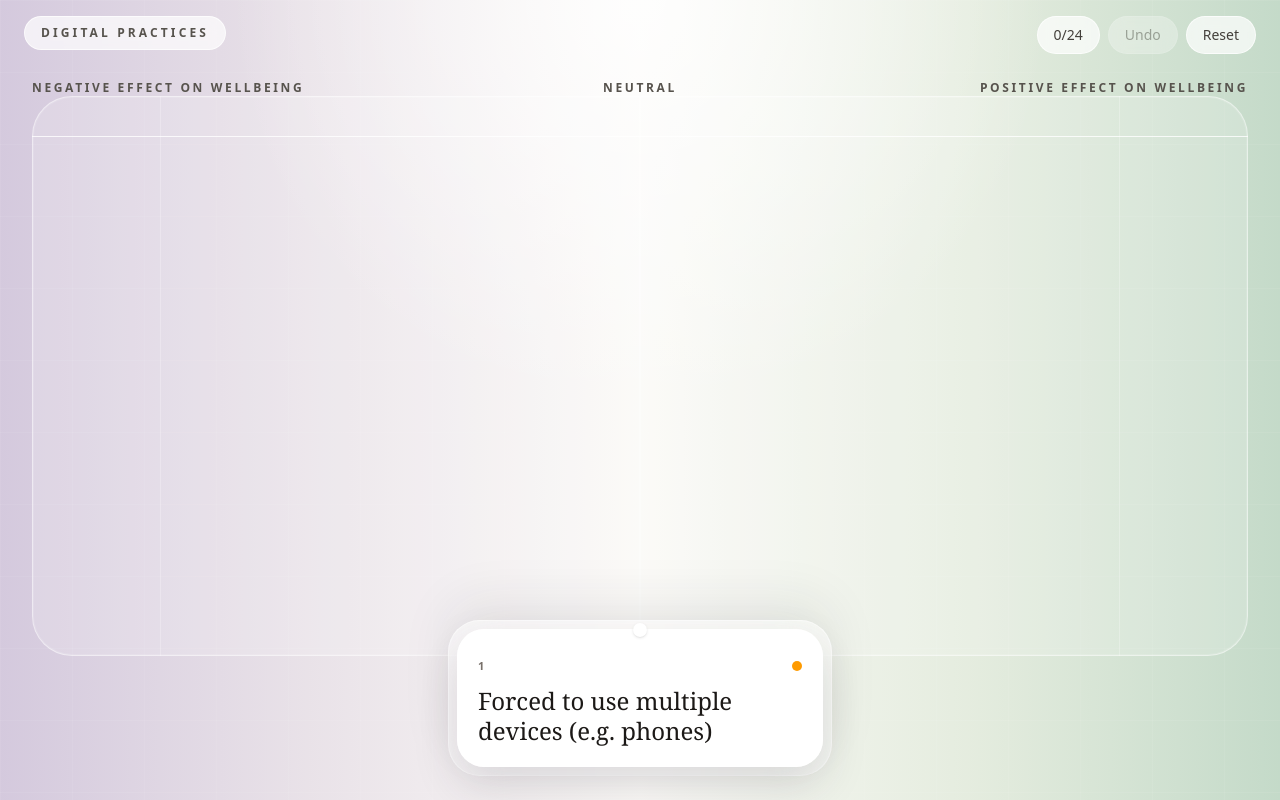
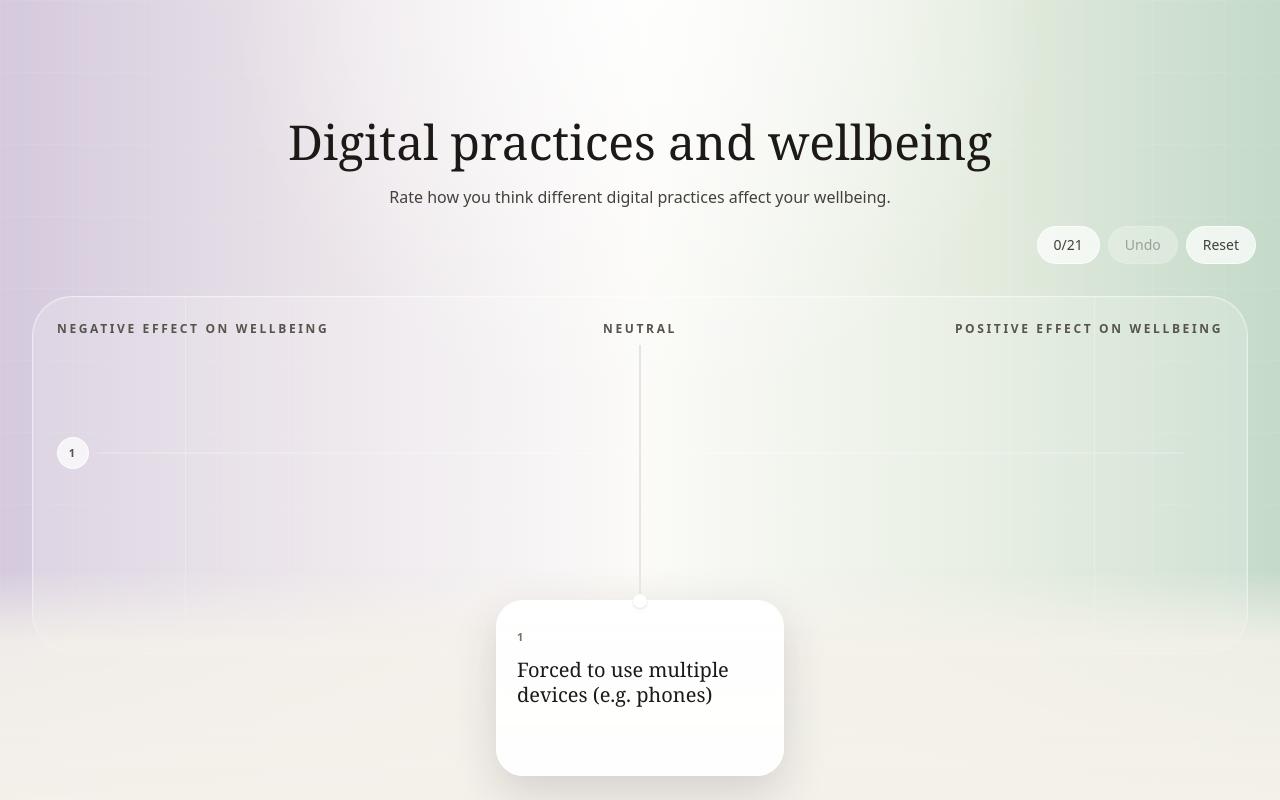
Before and after one commit to pekkapulli/greenerbits, a SvelteKit app: page /wellbeing-sorting in a window 1280 px wide. Built offline with nearby package versions, Linux system fonts and the light colour scheme.

Commit message:
Wellbeing sorting thingy

```diff
--- /dev/null
+++ b/src/lib/WellbeingPracticeCard.svelte
@@ -0,0 +1,89 @@
+<script lang="ts">
+	import type { CarbonIntensity, DigitalPractice } from '$lib/digitalPractices';
+
+	interface Props {
+		practice: DigitalPractice;
+		order: number;
+		showCarbonIntensity?: boolean;
+		ringClass: string;
+		cardOutlineDot?: string;
+		delayedRevealMs?: number;
+	}
+
+	let {
+		practice,
+		order,
+		showCarbonIntensity = false,
+		ringClass,
+		cardOutlineDot = 'bg-white',
+		delayedRevealMs = 0
+	}: Props = $props();
+
+	const fireLevels: CarbonIntensity[] = [1, 2, 3];
+</script>
+
+<div class={`relative w-full rounded-[1.7rem] border border-white/80 bg-white/95 px-5 pb-5 pt-7 shadow-[0_18px_45px_rgba(45,38,58,0.16)] ${showCarbonIntensity ? ringClass : ''}`}>
+	<div class="pointer-events-none absolute left-1/2 top-0 flex -translate-x-1/2 -translate-y-1/2 flex-col items-center">
+		<span class={`h-3.5 w-3.5 rounded-full shadow-sm ${cardOutlineDot} ${showCarbonIntensity ? ringClass : ''}`}></span>
+	</div>
+
+	<div
+		class:flipped={showCarbonIntensity}
+		class="flip-card grid"
+		style={showCarbonIntensity
+			? `transition-delay: ${delayedRevealMs}ms;`
+			: 'transition-delay: 0ms;'}
+	>
+		<div class="flip-face col-start-1 row-start-1">
+			<div class="mb-3 flex items-center justify-between gap-3">
+				<span class="text-[11px] font-semibold uppercase tracking-[0.26em] text-stone-500">
+					{order + 1}
+				</span>
+			</div>
+			<p class="text-lg leading-tight text-stone-900 sm:text-xl" style="font-family: Georgia, 'Times New Roman', serif;">
+				{practice.label}
+			</p>
+		</div>
+
+		<div class="flip-face flip-face-back col-start-1 row-start-1">
+			<div class="mb-3 flex items-center justify-between gap-3">
+				<span class="text-[11px] font-semibold uppercase tracking-[0.26em] text-stone-500">
+					{order + 1}
+				</span>
+				<span class="text-[10px] font-semibold uppercase tracking-[0.22em] text-stone-500">
+					Relative carbon intensity
+				</span>
+			</div>
+			<p class="text-lg leading-tight text-stone-900 sm:text-xl" style="font-family: Georgia, 'Times New Roman', serif;">
+				{practice.label}
+			</p>
+			<div
+				class="mt-4 flex items-center gap-2 text-2xl"
+				aria-label={`Relative carbon intensity ${practice.carbonIntensity} of 3`}
+			>
+				{#each fireLevels as level (level)}
+					<span class:opacity-20={level > practice.carbonIntensity}>🔥</span>
+				{/each}
+			</div>
+		</div>
+	</div>
+</div>
+
+<style>
+	.flip-card {
+		transform-style: preserve-3d;
+		transition: transform 700ms cubic-bezier(0.22, 1, 0.36, 1);
+	}
+
+	.flip-card.flipped {
+		transform: rotateY(180deg);
+	}
+
+	.flip-face {
+		backface-visibility: hidden;
+	}
+
+	.flip-face-back {
+		transform: rotateY(180deg);
+	}
+</style>
--- a/src/lib/digitalPractices.ts
+++ b/src/lib/digitalPractices.ts
@@ -68,11 +68,6 @@
 		carbonIntensity: 1
 	},
 	{
-		id: 'social-updates',
-		label: 'Scrolling updates on social media',
-		carbonIntensity: 2
-	},
-	{
 		id: 'mobile-games',
 		label: 'Playing mobile games',
 		carbonIntensity: 2
@@ -81,11 +76,6 @@
 		id: 'long-videos',
 		label: 'Viewing long videos online',
 		carbonIntensity: 3
-	},
-	{
-		id: 'visual-posts',
-		label: 'Scrolling visual posts on social media',
-		carbonIntensity: 2
 	},
 	{
 		id: 'short-videos',
@@ -110,12 +100,7 @@
 	{
 		id: 'multiple-it-systems',
 		label: 'Using several IT systems for work',
-		carbonIntensity: 2
-	},
-	{
-		id: 'doomscrolling',
-		label: 'Doomscrolling',
-		carbonIntensity: 2
+		carbonIntensity: 1
 	},
 	{
 		id: 'managing-files',
--- a/src/routes/wellbeing-sorting/+page.svelte
+++ b/src/routes/wellbeing-sorting/+page.svelte
@@ -1,9 +1,10 @@
 <script lang="ts">
+	import { tick } from 'svelte';
 	import { digitalPractices, type CarbonIntensity, type DigitalPractice } from '$lib/digitalPractices';
+	import WellbeingPracticeCard from '$lib/WellbeingPracticeCard.svelte';
 
 	interface PlacedPractice extends DigitalPractice {
 		x: number;
-		y: number;
 		order: number;
 	}
 
@@ -16,19 +17,18 @@
 	] as const;
 
 	const intensityTone: Record<CarbonIntensity, { dot: string; ring: string }> = {
-		1: { dot: 'bg-sky-500', ring: 'ring-sky-500/20' },
-		2: { dot: 'bg-amber-500', ring: 'ring-amber-500/20' },
-		3: { dot: 'bg-rose-500', ring: 'ring-rose-500/20' }
+		1: { dot: 'bg-sky-500', ring: 'ring-1 ring-sky-500/20' },
+		2: { dot: 'bg-amber-500', ring: 'ring-1 ring-amber-500/20' },
+		3: { dot: 'bg-rose-500', ring: 'ring-1 ring-rose-500/20' }
 	};
 
 	const dragAnchorOffsetY = 10;
 	const cardOutlineDot = 'bg-white';
-	const fireLevels = [1, 2, 3] as const;
+	const slotHeightPx = 176;
 
 	let placedPractices: PlacedPractice[] = [];
 	let nextIndex = 0;
 	let canvas: HTMLElement | null = null;
-	let scrollViewport: HTMLElement | null = null;
 	let currentCard: HTMLButtonElement | null = null;
 	let showCarbonIntensities = false;
 	let isDragging = false;
@@ -37,13 +37,18 @@
 	let dragX = 0;
 	let dragY = 0;
 	let dragWidth = 0;
-	let dragHeight = 0;
 	let pointerOffsetX = 0;
 	let pointerOffsetY = 0;
 
 	$: currentPractice = digitalPractices[nextIndex] ?? null;
 	$: placedCount = placedPractices.length;
-	$: progress = totalCount === 0 ? 0 : Math.round((placedCount / totalCount) * 100);
+	$: totalSlots = currentPractice ? placedCount + 1 : placedCount;
+	$: slotIndexes = Array.from({ length: totalSlots }, (_, index) => index);
+	$: highlightedSlotIndex = !isDragging
+		? null
+		: dragMode === 'placed' && draggedPracticeId
+			? placedPractices.findIndex((practice) => practice.id === draggedPracticeId)
+			: nextIndex;
 	$: canRevealCarbonIntensities = placedCount === totalCount && totalCount > 0;
 	$: if (!canRevealCarbonIntensities && showCarbonIntensities) {
 		showCarbonIntensities = false;
@@ -62,13 +67,15 @@
 	}
 
 	function beginDrag(event: PointerEvent) {
-		if (!currentPractice || !currentCard) {
+		const element = event.currentTarget;
+
+		if (!currentPractice || !(element instanceof HTMLButtonElement)) {
 			return;
 		}
 
+		currentCard = element;
 		const rect = currentCard.getBoundingClientRect();
 		dragWidth = rect.width;
-		dragHeight = rect.height;
 		pointerOffsetX = rect.width / 2;
 		pointerOffsetY = dragAnchorOffsetY;
 		dragX = rect.left;
@@ -88,7 +95,6 @@
 
 		const rect = element.getBoundingClientRect();
 		dragWidth = rect.width;
-		dragHeight = rect.height;
 		pointerOffsetX = rect.width / 2;
 		pointerOffsetY = dragAnchorOffsetY;
 		dragX = rect.left;
@@ -118,19 +124,20 @@
 
 		const canvasRect = canvas.getBoundingClientRect();
 		const left = event.clientX - pointerOffsetX;
-		const top = event.clientY - pointerOffsetY;
 		const centerX = left - canvasRect.left + dragWidth / 2;
-		const centerY = top - canvasRect.top + dragHeight / 2;
 		const insideCanvas =
-			centerX >= 0 && centerX <= canvasRect.width && centerY >= 0 && centerY <= canvasRect.height;
+			event.clientX >= canvasRect.left &&
+			event.clientX <= canvasRect.right &&
+			event.clientY >= canvasRect.top &&
+			event.clientY <= canvasRect.bottom;
 
 		if (insideCanvas) {
 			if (dragMode === 'current' && currentPractice) {
-				placeCurrentPractice(centerX, centerY, canvasRect.width, canvasRect.height);
+				void placeCurrentPractice(centerX, canvasRect.width);
 			}
 
 			if (dragMode === 'placed' && draggedPracticeId) {
-				repositionPractice(draggedPracticeId, centerX, centerY, canvasRect.width, canvasRect.height);
+				repositionPractice(draggedPracticeId, centerX, canvasRect.width);
 			}
 		}
 
@@ -139,84 +146,101 @@
 		draggedPracticeId = null;
 	}
 
-	function placeCurrentPractice(centerX: number, centerY: number, width: number, height: number) {
+	async function placeCurrentPractice(centerX: number, width: number) {
 		if (!currentPractice) {
 			return;
 		}
 
 		const safeHalfWidth = dragWidth > 0 ? dragWidth / 2 : 144;
-		const safeHalfHeight = dragHeight > 0 ? dragHeight / 2 : 64;
 		const x = clamp(centerX, safeHalfWidth + 16, width - safeHalfWidth - 16) / width;
-		const y = clamp(centerY, safeHalfHeight + 16, height - safeHalfHeight - 16) / height;
 
-		placedPractices = [...placedPractices, { ...currentPractice, x, y, order: nextIndex }];
+		placedPractices = [...placedPractices, { ...currentPractice, x, order: nextIndex }];
 		nextIndex += 1;
+
+		await tick();
+
+		if (nextIndex < totalCount) {
+			scrollToSlot(nextIndex, 'smooth');
+		}
 	}
 
-	function repositionPractice(
-		practiceId: string,
-		centerX: number,
-		centerY: number,
-		width: number,
-		height: number
-	) {
+	function repositionPractice(practiceId: string, centerX: number, width: number) {
 		const safeHalfWidth = dragWidth > 0 ? dragWidth / 2 : 144;
-		const safeHalfHeight = dragHeight > 0 ? dragHeight / 2 : 64;
 		const x = clamp(centerX, safeHalfWidth + 16, width - safeHalfWidth - 16) / width;
-		const y = clamp(centerY, safeHalfHeight + 16, height - safeHalfHeight - 16) / height;
 
 		placedPractices = placedPractices.map((practice) =>
-			practice.id === practiceId ? { ...practice, x, y } : practice
+			practice.id === practiceId ? { ...practice, x } : practice
 		);
 	}
 
-	function undoLastPlacement() {
+	function scrollToSlot(slotIndex: number, behavior: ScrollBehavior = 'smooth') {
+		if (!canvas) {
+			return;
+		}
+
+		const slot = canvas.querySelector<HTMLElement>(`[data-slot-index="${slotIndex}"]`);
+
+		if (!slot) {
+			return;
+		}
+
+		const slotRect = slot.getBoundingClientRect();
+		const targetTop = Math.max(
+			window.scrollY + slotRect.top - (window.innerHeight - slotRect.height) / 2,
+			0
+		);
+		window.scrollTo({ top: targetTop, behavior });
+	}
+
+	async function undoLastPlacement() {
 		if (placedPractices.length === 0) {
 			return;
 		}
 
 		placedPractices = placedPractices.slice(0, -1);
 		nextIndex = Math.max(0, nextIndex - 1);
+
+		await tick();
+		scrollToSlot(nextIndex, 'smooth');
 	}
 
-	function resetCanvas() {
+	async function resetCanvas() {
 		placedPractices = [];
 		nextIndex = 0;
 		showCarbonIntensities = false;
 		isDragging = false;
 		dragMode = null;
 		draggedPracticeId = null;
+
+		await tick();
+
+		window.scrollTo({ top: 0, behavior: 'smooth' });
 	}
 </script>
 
 <svelte:window onpointermove={handlePointerMove} onpointerup={handlePointerUp} />
 
-<div class="relative min-h-screen overflow-hidden bg-[#f4f1ea] text-stone-900">
+<div class="relative min-h-screen overflow-x-hidden bg-[#f4f1ea] text-stone-900">
 	<div class="absolute inset-0 bg-[radial-gradient(circle_at_top,_rgba(255,255,255,0.8),_transparent_40%),linear-gradient(90deg,rgba(99,60,176,0.22)_0%,rgba(153,118,219,0.12)_24%,rgba(255,255,255,0.62)_50%,rgba(148,211,163,0.16)_76%,rgba(44,145,95,0.24)_100%)]"></div>
 	<div class="absolute inset-0 bg-[linear-gradient(rgba(255,255,255,0.2)_1px,transparent_1px),linear-gradient(90deg,rgba(255,255,255,0.2)_1px,transparent_1px)] bg-[size:4.5rem_4.5rem] opacity-35"></div>
 
-	<section class="relative min-h-screen overflow-hidden">
-		<div class="pointer-events-none absolute inset-x-0 top-0 z-10 flex items-start justify-between px-4 py-4 sm:px-6">
-			<div class="rounded-full border border-white/70 bg-white/70 px-4 py-2 text-xs font-semibold uppercase tracking-[0.26em] text-stone-600 backdrop-blur">
-				Digital practices
+	<section class="relative min-h-screen overflow-x-hidden pb-28 sm:pb-32">
+
+
+		<div class="relative z-10 px-4 pt-24 text-center sm:px-8 sm:pt-28">
+			<h1 class="text-3xl leading-tight text-stone-900 sm:text-5xl" style="font-family: Georgia, 'Times New Roman', serif;">
+				Digital practices and wellbeing
+			</h1>
+			<p class="mx-auto mt-3 max-w-2xl text-sm leading-relaxed text-stone-700 sm:text-base">
+				Rate how you think different digital practices affect your wellbeing.
+			</p>
 		</div>
 
+		<div class="pointer-events-none inset-x-0 mb-4 flex items-start justify-end px-4 py-4 sm:px-6">
 			<div class="pointer-events-auto flex max-w-[min(100%,32rem)] flex-wrap items-center justify-end gap-2">
 				<div class="rounded-full border border-white/70 bg-white/70 px-4 py-2 text-sm font-medium text-stone-700 backdrop-blur">
 					{placedCount}/{totalCount}
 				</div>
-				{#if canRevealCarbonIntensities}
-					<button
-						type="button"
-						onclick={toggleCarbonIntensities}
-						aria-pressed={showCarbonIntensities}
-						class="rounded-full border border-white/70 bg-white/70 px-4 py-2 text-sm font-medium text-stone-700 backdrop-blur transition hover:bg-white"
-					>
-						{showCarbonIntensities
-							? 'Hide relative carbon intensities'
-							: 'Show relative carbon intensities'}
-					</button>
-				{/if}
 				<button
 					type="button"
 					onclick={undoLastPlacement}
@@ -235,114 +259,96 @@
 				</button>
 			</div>
 		</div>
+		<div class="mx-4 sm:mx-8">
+			<div
+				class="relative flex h-full flex-col overflow-hidden rounded-[2.5rem] border border-white/50 bg-white/18 shadow-[inset_0_0_0_1px_rgba(255,255,255,0.12)]"
+			>
+				<div class="pointer-events-none absolute top-12 bottom-0 left-1/2 w-px -translate-x-1/2 bg-[linear-gradient(180deg,rgba(25,25,25,0.2)_0%,rgba(55,55,55,0.2)_100%)]"></div>
+				<div class="pointer-events-none absolute inset-y-0 left-[12.5%] w-px bg-white/25"></div>
+				<div class="pointer-events-none absolute inset-y-0 right-[12.5%] w-px bg-white/25"></div>
 
-		<div class="pointer-events-none absolute inset-x-6 top-24 bottom-36 rounded-[2.5rem] border border-white/50 bg-white/18 shadow-[inset_0_0_0_1px_rgba(255,255,255,0.12)] sm:inset-x-8"></div>
-		<div class="pointer-events-none absolute left-1/2 top-24 bottom-36 w-px -translate-x-1/2 bg-white/70"></div>
-		<div class="pointer-events-none absolute top-24 bottom-36 left-[12.5%] w-px bg-white/25"></div>
-		<div class="pointer-events-none absolute top-24 bottom-36 right-[12.5%] w-px bg-white/25"></div>
-
-		<div class="pointer-events-none absolute inset-x-4 top-18 z-10 sm:inset-x-8 sm:top-20">
+				<div class="pointer-events-none relative z-10 px-4 pb-2 pt-5 sm:px-6 sm:pt-6">
 					<div class="grid grid-cols-3 gap-4 text-[10px] font-semibold uppercase tracking-[0.22em] text-stone-600 sm:text-xs">
 						{#each axisLabels as axisLabel (axisLabel.id)}
 							<p class={axisLabel.align}>{axisLabel.label}</p>
 						{/each}
 					</div>
-			<div class="mt-10 h-px bg-white/80"></div>
+				</div>
+
+				<div class="relative flex-1">
+					<div bind:this={canvas} class="relative px-4 pb-24 pt-4 sm:px-6 sm:pb-28 sm:pt-5">
+						{#each slotIndexes as slotIndex (slotIndex)}
+							{@const practice = placedPractices[slotIndex]}
+							<div
+								data-slot-index={slotIndex}
+								class="relative flex items-center"
+								style={`min-height:${slotHeightPx}px;`}
+							>
+								<div class="pointer-events-none absolute left-0 top-1/2 flex -translate-y-1/2 items-center gap-3">
+									<span class="inline-flex h-8 w-8 items-center justify-center rounded-full border border-white/70 bg-white/72 text-[11px] font-semibold uppercase tracking-[0.18em] text-stone-600 backdrop-blur">
+										{slotIndex + 1}
+									</span>
 								</div>
 
 								<div
-			bind:this={scrollViewport}
-			class="absolute inset-x-0 top-0 bottom-28 overflow-y-auto overscroll-y-contain sm:bottom-32"
-		>
-			<div
-				bind:this={canvas}
-				class="relative min-h-[145svh] px-4 pt-32 pb-10 sm:min-h-screen sm:px-6 sm:pt-28"
-			>
-				{#each placedPractices as practice (practice.id)}
+									class={`pointer-events-none absolute left-1/2 top-1/2 -translate-x-1/2 -translate-y-1/2 rounded-full transition-all duration-300 ease-out ${slotIndex === highlightedSlotIndex ? 'bg-white/95 shadow-[0_0_22px_rgba(255,255,255,0.45)]' : 'bg-white/35'}`}
+									style={slotIndex === highlightedSlotIndex
+										? `width:calc(100% - 5rem); height:6rem;`
+										: 'width:calc(100% - 5rem); height:1px;'}
+								></div>
+
+								{#if practice}
 									<article
 										onpointerdown={(event) => beginPlacedDrag(event, practice.id)}
 										class:opacity-0={isDragging && dragMode === 'placed' && draggedPracticeId === practice.id}
-						class={`absolute z-20 w-[min(18rem,calc(100vw-2.5rem))] -translate-x-1/2 -translate-y-1/2 rounded-[1.6rem] border border-white/60 bg-white/86 px-4 pb-4 pt-6 shadow-[0_22px_60px_rgba(43,36,53,0.14)] ring-1 ${intensityTone[practice.carbonIntensity].ring} flip-shell backdrop-blur`}
-						style={`left:${practice.x * 100}%; top:${practice.y * 100}%; cursor: grab; touch-action: none;`}
+										class="absolute top-1/2 z-20 w-[min(18rem,calc(100vw-2.5rem))] -translate-x-1/2 -translate-y-1/2"
+										style={`left:${practice.x * 100}%; cursor: grab; touch-action: none;`}
 									>
-						<div class="pointer-events-none absolute left-1/2 top-0 flex -translate-x-1/2 -translate-y-1/2 flex-col items-center">
-							<span class={`-mt-1 h-3.5 w-3.5 rounded-full shadow-sm ${cardOutlineDot}`}></span>
+										<WellbeingPracticeCard
+											practice={practice}
+											order={practice.order}
+											showCarbonIntensity={showCarbonIntensities}
+											ringClass={intensityTone[practice.carbonIntensity].ring}
+											{cardOutlineDot}
+											delayedRevealMs={Math.min(practice.order * 45, 360)}
+										/>
+									</article>
+								{/if}
 							</div>
-						<div
-							class:flipped={showCarbonIntensities}
-							class="flip-card grid"
-							style={showCarbonIntensities
-								? `transition-delay: ${Math.min(practice.order * 45, 360)}ms;`
-								: 'transition-delay: 0ms;'}
-						>
-							<div class="flip-face col-start-1 row-start-1">
-								<div class="mb-3 flex items-center justify-between gap-3">
-									<div class="flex items-center gap-2">
-										<span class={`h-2.5 w-2.5 rounded-full ${intensityTone[practice.carbonIntensity].dot}`}></span>
-										<span class="text-[11px] font-semibold uppercase tracking-[0.24em] text-stone-500">
-											{practice.order + 1}
-										</span>
-									</div>
-								</div>
-								<p class="text-base leading-snug text-stone-900" style="font-family: Georgia, 'Times New Roman', serif;">
-									{practice.label}
-								</p>
-							</div>
-							<div class="flip-face flip-face-back col-start-1 row-start-1">
-								<div class="mb-3 flex items-center justify-between gap-3">
-									<span class="text-[11px] font-semibold uppercase tracking-[0.24em] text-stone-500">
-										{practice.order + 1}
-									</span>
-									<span class="text-[10px] font-semibold uppercase tracking-[0.22em] text-stone-500">
-										Relative carbon intensity
-									</span>
-								</div>
-								<p class="text-base leading-snug text-stone-900" style="font-family: Georgia, 'Times New Roman', serif;">
-									{practice.label}
-								</p>
-								<div
-									class="mt-4 flex items-center gap-2 text-2xl"
-									aria-label={`Relative carbon intensity ${practice.carbonIntensity} of 3`}
-								>
-									{#each fireLevels as level (level)}
-										<span class:opacity-20={level > practice.carbonIntensity}>🔥</span>
 						{/each}
 					</div>
 				</div>
 			</div>
-					</article>
-				{/each}
-			</div>
 		</div>
 
-		<div class="absolute inset-x-0 bottom-0 z-30 flex justify-center px-4 pb-4 sm:px-6 sm:pb-6">
+		<div class="pointer-events-none fixed inset-x-0 bottom-0 z-30 flex justify-center bg-[linear-gradient(180deg,rgba(244,241,234,0)_0%,rgba(244,241,234,0.88)_32%,rgba(244,241,234,0.98)_100%)] px-4 pb-4 pt-8 sm:px-6 sm:pb-6">
 			{#if currentPractice}
-				<div class="w-[min(24rem,100%)] rounded-[2rem] border border-white/60 bg-white/40 p-2 shadow-[0_-20px_50px_rgba(43,36,53,0.08)] backdrop-blur-xl">
 				<button
 					bind:this={currentCard}
 					type="button"
 					onpointerdown={beginDrag}
-						class:opacity-0={isDragging}
-						class="relative w-full rounded-[1.7rem] border border-white/80 bg-white/95 px-5 pb-5 pt-7 text-left shadow-[0_18px_45px_rgba(45,38,58,0.16)] transition hover:-translate-y-1"
+					class:opacity-0={isDragging && dragMode === 'current'}
+					class="pointer-events-auto w-[min(18rem,calc(100vw-2.5rem))] text-left"
+					style="touch-action: none;"
 				>
-						<div class="pointer-events-none absolute left-1/2 top-0 flex -translate-x-1/2 -translate-y-1/2 flex-col items-center">
-							<span class={`h-3.5 w-3.5 rounded-full shadow-sm ${cardOutlineDot}`}></span>
-						</div>
-						<div class="mb-3 flex items-center justify-between gap-3">
-							<span class="text-[11px] font-semibold uppercase tracking-[0.26em] text-stone-500">
-								{nextIndex + 1}
-							</span>
-							<span class={`h-2.5 w-2.5 rounded-full ${intensityTone[currentPractice.carbonIntensity].dot}`}></span>
-						</div>
-						<p class="text-xl leading-tight text-stone-900 sm:text-2xl" style="font-family: Georgia, 'Times New Roman', serif;">
-							{currentPractice.label}
-						</p>
+					<WellbeingPracticeCard
+						practice={currentPractice}
+						order={nextIndex}
+						ringClass={intensityTone[currentPractice.carbonIntensity].ring}
+						{cardOutlineDot}
+					/>
 				</button>
-				</div>
-			{:else}
-				<div class="rounded-full border border-white/70 bg-white/75 px-5 py-3 text-sm font-medium text-stone-700 backdrop-blur">
-					{progress}% placed
-				</div>
+			{:else if canRevealCarbonIntensities}
+					<button
+						type="button"
+						onclick={toggleCarbonIntensities}
+						aria-pressed={showCarbonIntensities}
+						class="pointer-events-auto rounded-full cursor-pointer border border-white/70 bg-white/70 px-4 py-2 text-sm font-medium text-stone-700 backdrop-blur transition hover:bg-white"
+					>
+						{showCarbonIntensities
+							? 'Hide carbon intensities'
+							: '🔥 Show carbon intensities'}
+					</button>
 			{/if}
 		</div>
 	</section>
@@ -352,20 +358,12 @@
 			class="pointer-events-none fixed left-0 top-0 z-50 w-[min(18rem,calc(100vw-2.5rem))]"
 			style={`transform: translate(${dragX}px, ${dragY}px);`}
 		>
-			<div class={`relative rounded-[1.7rem] border border-white/80 bg-white/96 px-5 pb-5 pt-7 shadow-[0_28px_70px_rgba(42,34,58,0.22)] ring-1 ${intensityTone[currentPractice.carbonIntensity].ring}`}>
-				<div class="absolute left-1/2 top-0 flex -translate-x-1/2 -translate-y-1/2 flex-col items-center">
-					<span class={`h-3.5 w-3.5 rounded-full shadow-sm ${cardOutlineDot}`}></span>
-				</div>
-				<div class="mb-3 flex items-center justify-between gap-3">
-					<span class="text-[11px] font-semibold uppercase tracking-[0.26em] text-stone-500">
-						{nextIndex + 1}
-					</span>
-					<span class={`h-2.5 w-2.5 rounded-full ${intensityTone[currentPractice.carbonIntensity].dot}`}></span>
-				</div>
-				<p class="text-xl leading-tight text-stone-900 sm:text-2xl" style="font-family: Georgia, 'Times New Roman', serif;">
-					{currentPractice.label}
-				</p>
-			</div>
+			<WellbeingPracticeCard
+				practice={currentPractice}
+				order={nextIndex}
+				ringClass={intensityTone[currentPractice.carbonIntensity].ring}
+				{cardOutlineDot}
+			/>
 		</div>
 	{/if}
 
@@ -376,66 +374,15 @@
 				class="pointer-events-none fixed left-0 top-0 z-50 w-[min(18rem,calc(100vw-2.5rem))]"
 				style={`transform: translate(${dragX}px, ${dragY}px);`}
 			>
-				<div class={`relative rounded-[1.7rem] border border-white/80 bg-white/96 px-5 pb-5 pt-7 shadow-[0_28px_70px_rgba(42,34,58,0.22)] ring-1 ${intensityTone[draggedPractice.carbonIntensity].ring}`}>
-					<div class="absolute left-1/2 top-0 flex -translate-x-1/2 -translate-y-1/2 flex-col items-center">
-						<span class={`h-3.5 w-3.5 rounded-full shadow-sm ${cardOutlineDot}`}></span>
-					</div>
-					{#if showCarbonIntensities}
-						<div class="mb-3 flex items-center justify-between gap-3">
-							<span class="text-[11px] font-semibold uppercase tracking-[0.26em] text-stone-500">
-								{draggedPractice.order + 1}
-							</span>
-							<span class="text-[10px] font-semibold uppercase tracking-[0.22em] text-stone-500">
-								Relative carbon intensity
-							</span>
-						</div>
-						<p class="text-base leading-snug text-stone-900" style="font-family: Georgia, 'Times New Roman', serif;">
-							{draggedPractice.label}
-						</p>
-						<div
-							class="mt-4 flex items-center gap-2 text-2xl"
-							aria-label={`Relative carbon intensity ${draggedPractice.carbonIntensity} of 3`}
-						>
-							{#each fireLevels as level (level)}
-								<span class:opacity-20={level > draggedPractice.carbonIntensity}>🔥</span>
-							{/each}
-						</div>
-					{:else}
-						<div class="mb-3 flex items-center justify-between gap-3">
-							<span class="text-[11px] font-semibold uppercase tracking-[0.26em] text-stone-500">
-								{draggedPractice.order + 1}
-							</span>
-							<span class={`h-2.5 w-2.5 rounded-full ${intensityTone[draggedPractice.carbonIntensity].dot}`}></span>
-						</div>
-						<p class="text-base leading-snug text-stone-900" style="font-family: Georgia, 'Times New Roman', serif;">
-							{draggedPractice.label}
-						</p>
-					{/if}
-				</div>
+				<WellbeingPracticeCard
+					practice={draggedPractice}
+					order={draggedPractice.order}
+					showCarbonIntensity={showCarbonIntensities}
+					ringClass={intensityTone[draggedPractice.carbonIntensity].ring}
+					{cardOutlineDot}
+					delayedRevealMs={Math.min(draggedPractice.order * 45, 360)}
+				/>
 			</div>
 		{/if}
 	{/if}
 </div>
-
-<style>
-	.flip-shell {
-		perspective: 1200px;
-	}
-
-	.flip-card {
-		transform-style: preserve-3d;
-		transition: transform 700ms cubic-bezier(0.22, 1, 0.36, 1);
-	}
-
-	.flip-card.flipped {
-		transform: rotateY(180deg);
-	}
-
-	.flip-face {
-		backface-visibility: hidden;
-	}
-
-	.flip-face-back {
-		transform: rotateY(180deg);
-	}
-</style>
```
Lines whose indentation alone changed are shown as unchanged.
